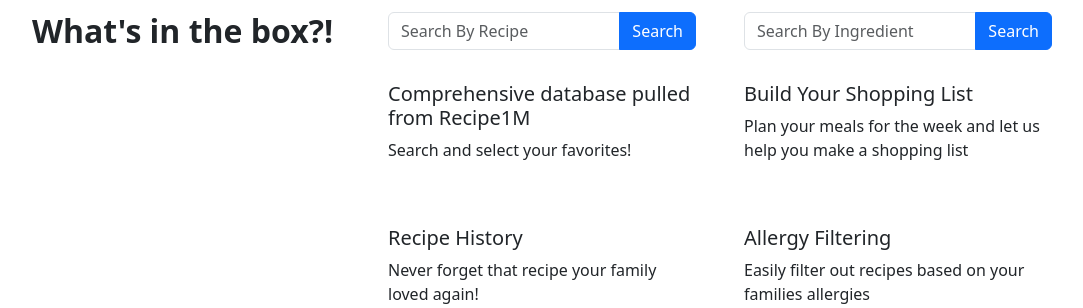
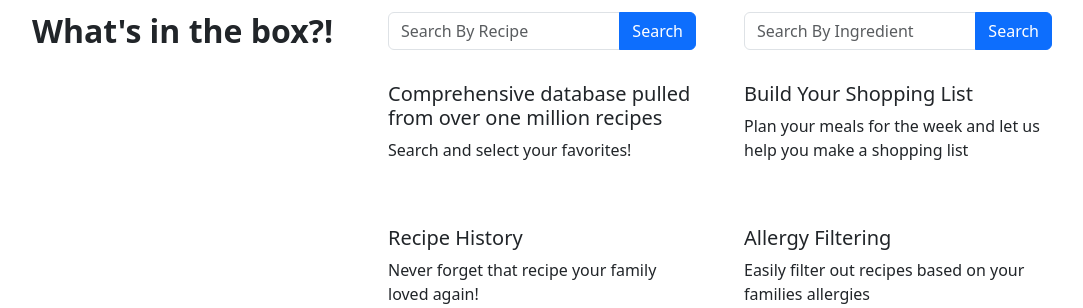
Before and after one commit to robert-daniels/CartBuilder, a Django app: page /cartbuilder/ in a window 1280 px wide. Shown: the part 644-952 px from the top of the page, without its empty margins (98-1181 px from the left). Run offline with Django 4.2, Linux system fonts and the light colour scheme; data comes from the database, SQL or seed files in the repository; grey boxes labelled with a size stand in for pictures from a placeholder-image service; some libraries are stand-ins or nearby versions.

Commit message:
Updated homepage UI

```diff
--- a/CartBuilderApplication/templates/components/home_page/features_section.html
+++ b/CartBuilderApplication/templates/components/home_page/features_section.html
@@ -29,7 +29,7 @@
 
                     <div class="col mb-5 h-100">
                         <div class="feature bg-primary bg-gradient text-white rounded-3 mb-3"><i class="bi bi-collection"></i></div>
-                        <h2 class="h5">Comprehensive database pulled from Recipe1M</h2>
+                        <h2 class="h5">Comprehensive database pulled from over one million recipes</h2>
                         <p class="mb-0">Search and select your favorites!</p>
                     </div>
                     <div class="col mb-5 h-100">
```
